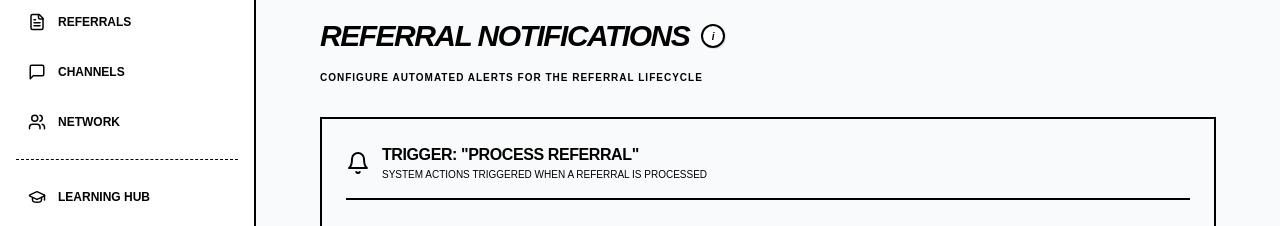
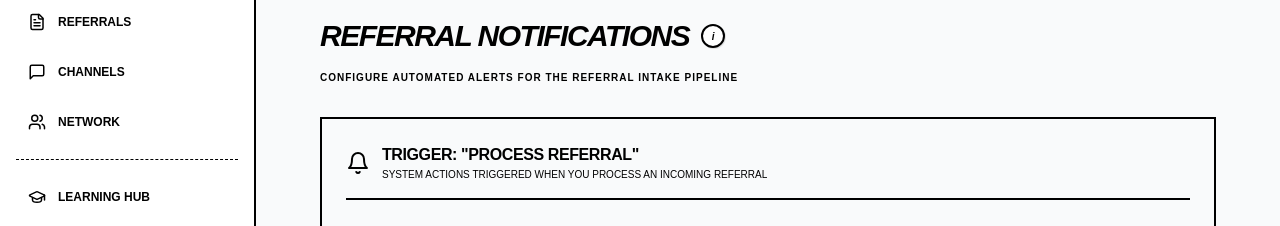
Before and after one commit to anton-g-kulikov/drtalk, a Next.js app: page /settings/notifications in a window 1280 px wide. Shown: the part 129-355 px from the top of the page. Built offline with nearby package versions, Linux system fonts and the light colour scheme; no server answers; the database is empty.

Commit message:
feat: adapt notification settings page to support dentist-specific views and labels

```diff
--- a/src/app/dentist/settings/notifications/page.tsx
+++ b/src/app/dentist/settings/notifications/page.tsx
@@ -1,3 +1,3 @@
-import NotificationsPage from '../../settings/notifications/page';
+import NotificationsPage from '../../../settings/notifications/page';
 
 export default NotificationsPage;
--- a/src/app/settings/notifications/page.tsx
+++ b/src/app/settings/notifications/page.tsx
@@ -43,10 +43,16 @@ export default function NotificationsPage() {
             <h2 className="text-2xl sm:text-3xl font-bold uppercase tracking-tighter text-black italic">
               Referral Notifications
             </h2>
-            <CommentMarker id="notifications-main" title="Notifications" description="Configure intake alerts and processing delays." />
+            <CommentMarker
+              id={isDentist ? "notifications-dentist" : "notifications-main"}
+              title={isDentist ? "Dentist Notifications" : "Specialist Notifications"}
+              description={isDentist ? "Configure referral submission alerts for patients." : "Configure intake alerts and processing delays."}
+            />
           </div>
           <p className="text-[10px] text-muted-foreground uppercase font-bold tracking-widest">
-            Configure automated alerts for the referral lifecycle
+            {isDentist
+              ? 'Configure automated alerts for the referral submission hand-off'
+              : 'Configure automated alerts for the referral intake pipeline'}
           </p>
         </div>
 
@@ -55,23 +61,34 @@ export default function NotificationsPage() {
             <div className="flex items-center gap-3 border-b-2 border-black pb-4">
               <Bell size={24} />
               <div>
-                <h3 className="font-bold uppercase tracking-tight">Trigger: "Process Referral"</h3>
-                <p className="text-[10px] text-muted-foreground uppercase">System actions triggered when a referral is processed</p>
+                <h3 className="font-bold uppercase tracking-tight">
+                  Trigger: {isDentist ? '"Submit Referral"' : '"Process Referral"'}
+                </h3>
+                <p className="text-[10px] text-muted-foreground uppercase">
+                  {isDentist
+                    ? 'System actions triggered when your practice sends a new referral'
+                    : 'System actions triggered when you process an incoming referral'}
+                </p>
               </div>
             </div>
 
             <div className="grid grid-cols-1 gap-8">
-              {/* Dentist (Sender) Section */}
+              {/* Dentist (Sender) / Internal Section */}
+              {!isDentist && (
                 <div className="space-y-6">
-                <h4 className="font-bold uppercase text-sm border-b border-black border-dashed pb-2">Dentist (Referral Sender) Notifications</h4>
+                  <h4 className="font-bold uppercase text-sm border-b border-black border-dashed pb-2">
+                    {isDentist ? 'Internal / Staff Notifications' : 'Dentist (Referral Sender) Notifications'}
+                  </h4>
                   <div className="space-y-6">
 
-                  {/* DrTalk User */}
+                    {/* DrTalk User / Internal Staff */}
                     <div className="space-y-3">
                       <div className="flex items-center justify-between border-2 border-black p-3 bg-gray-50 hover:bg-gray-100 transition-colors">
                         <div>
-                        <p className="text-xs font-bold uppercase">DrTalk User</p>
-                        <p className="text-[10px] text-muted-foreground uppercase">Configure transports for registered users</p>
+                          <p className="text-xs font-bold uppercase">{isDentist ? 'Internal Staff' : 'DrTalk User'}</p>
+                          <p className="text-[10px] text-muted-foreground uppercase">
+                            {isDentist ? 'Configure submission alerts for your team' : 'Configure transports for registered users'}
+                          </p>
                         </div>
                         <label className="relative inline-flex items-center cursor-pointer">
                           <input type="checkbox" className="sr-only peer" checked={drTalkUserEnabled} onChange={(e) => setDrTalkUserEnabled(e.target.checked)} />
@@ -134,6 +151,7 @@ export default function NotificationsPage() {
 
                   </div>
                 </div>
+              )}
 
               {/* Patient Section */}
               <div className="space-y-6 pt-4">
@@ -143,7 +161,11 @@ export default function NotificationsPage() {
                     <div className="flex items-center justify-between border-2 border-black p-3 bg-gray-50 hover:bg-gray-100 transition-colors">
                       <div>
                         <p className="text-xs font-bold uppercase">Patient</p>
-                        <p className="text-[10px] text-muted-foreground uppercase">Configure transports for patient alerts</p>
+                        <p className="text-[10px] text-muted-foreground uppercase">
+                          {isDentist
+                            ? 'Configure "Referral Sent" confirmation for the patient'
+                            : 'Configure "Intake Received" alert for the patient'}
+                        </p>
                       </div>
                       <label className="relative inline-flex items-center cursor-pointer">
                         <input type="checkbox" className="sr-only peer" checked={patientEnabled} onChange={(e) => setPatientEnabled(e.target.checked)} />
@@ -168,6 +190,7 @@ export default function NotificationsPage() {
             </div>
           </div>
 
+          {!isDentist && (
             <div className="wireframe-card p-6 space-y-6">
               <div className="flex items-center gap-3 border-b-2 border-black pb-4">
                 <ShieldAlert size={24} />
@@ -215,6 +238,7 @@ export default function NotificationsPage() {
                 </div>
               </div>
             </div>
+          )}
 
         </div>
 
```
Lines whose indentation alone changed are shown as unchanged.
